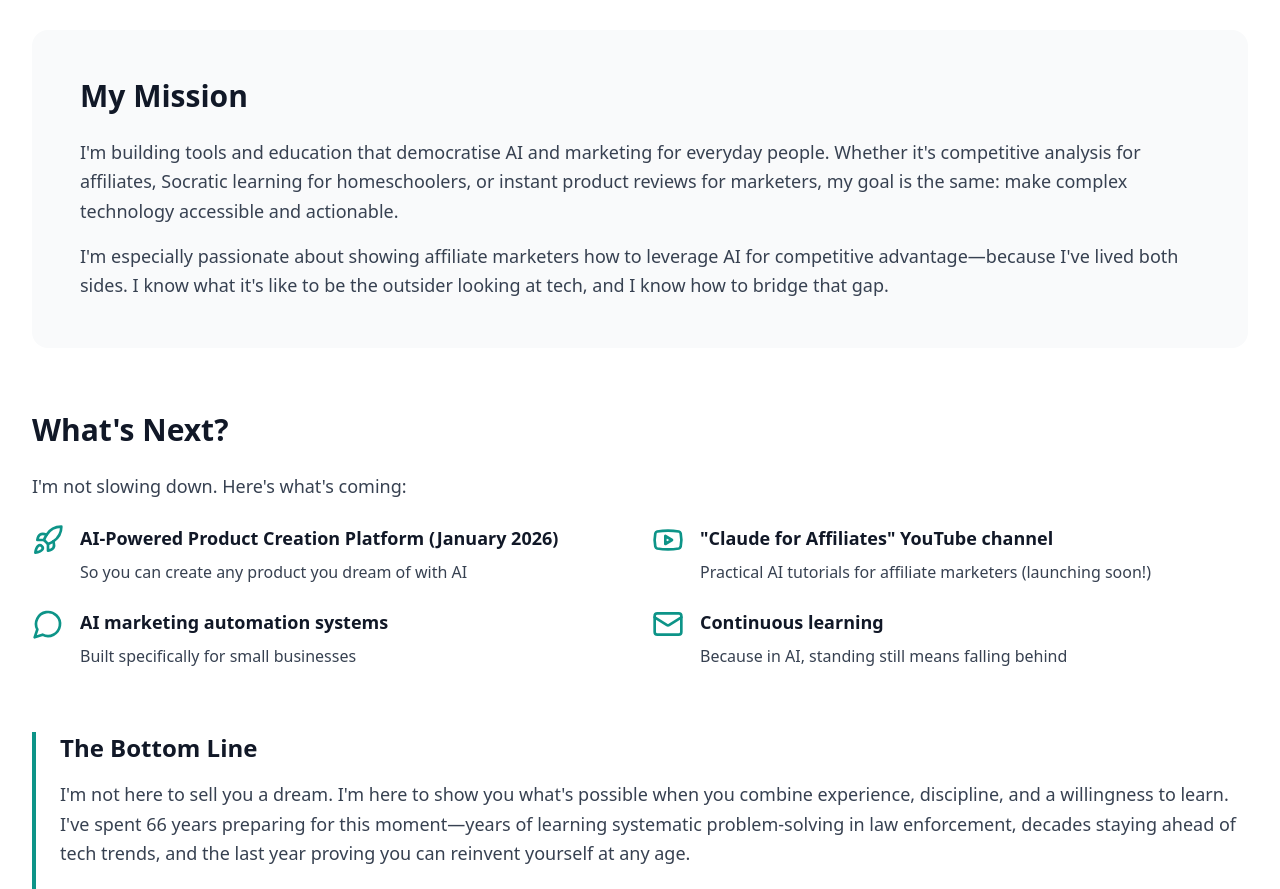
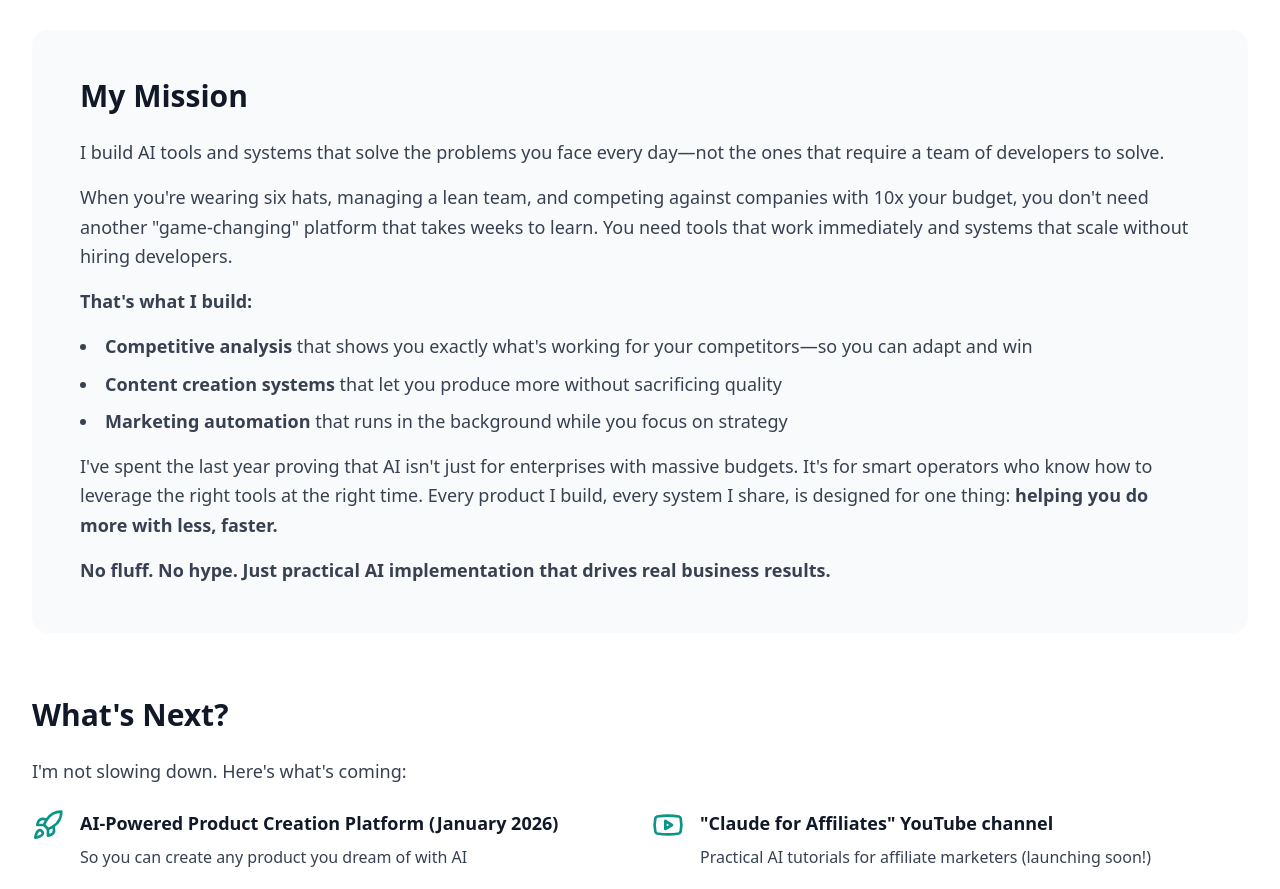
Before and after one commit to ianb66/ianb66.github.io, a React (Vite) app: page / in a window 1280 px wide. Shown: the part 5500-6389 px from the top of the page. Built offline with nearby package versions, Linux system fonts and the light colour scheme.

Commit message:
Update My Mission section with results-focused copy

```diff
--- a/src/components/About.tsx
+++ b/src/components/About.tsx
@@ -170,10 +170,24 @@ const About = ({ onOpenModal }: AboutProps) => {
         <div className="mb-16 bg-gray-50 rounded-2xl p-8 md:p-12">
           <h3 className="text-2xl sm:text-3xl font-bold text-gray-900 mb-6">My Mission</h3>
           <p className="text-lg text-gray-700 leading-relaxed mb-4">
-            I'm building tools and education that democratise AI and marketing for everyday people. Whether it's competitive analysis for affiliates, Socratic learning for homeschoolers, or instant product reviews for marketers, my goal is the same: make complex technology accessible and actionable.
+            I build AI tools and systems that solve the problems you face every day—not the ones that require a team of developers to solve.
           </p>
-          <p className="text-lg text-gray-700 leading-relaxed">
-            I'm especially passionate about showing affiliate marketers how to leverage AI for competitive advantage—because I've lived both sides. I know what it's like to be the outsider looking at tech, and I know how to bridge that gap.
+          <p className="text-lg text-gray-700 leading-relaxed mb-4">
+            When you're wearing six hats, managing a lean team, and competing against companies with 10x your budget, you don't need another "game-changing" platform that takes weeks to learn. You need tools that work immediately and systems that scale without hiring developers.
+          </p>
+          <p className="text-lg text-gray-700 leading-relaxed mb-4">
+            <strong>That's what I build:</strong>
+          </p>
+          <ul className="list-disc list-inside text-lg text-gray-700 leading-relaxed mb-4 space-y-2">
+            <li><strong>Competitive analysis</strong> that shows you exactly what's working for your competitors—so you can adapt and win</li>
+            <li><strong>Content creation systems</strong> that let you produce more without sacrificing quality</li>
+            <li><strong>Marketing automation</strong> that runs in the background while you focus on strategy</li>
+          </ul>
+          <p className="text-lg text-gray-700 leading-relaxed mb-4">
+            I've spent the last year proving that AI isn't just for enterprises with massive budgets. It's for smart operators who know how to leverage the right tools at the right time. Every product I build, every system I share, is designed for one thing: <strong>helping you do more with less, faster.</strong>
+          </p>
+          <p className="text-lg text-gray-700 leading-relaxed font-semibold">
+            No fluff. No hype. Just practical AI implementation that drives real business results.
           </p>
         </div>
 
```
